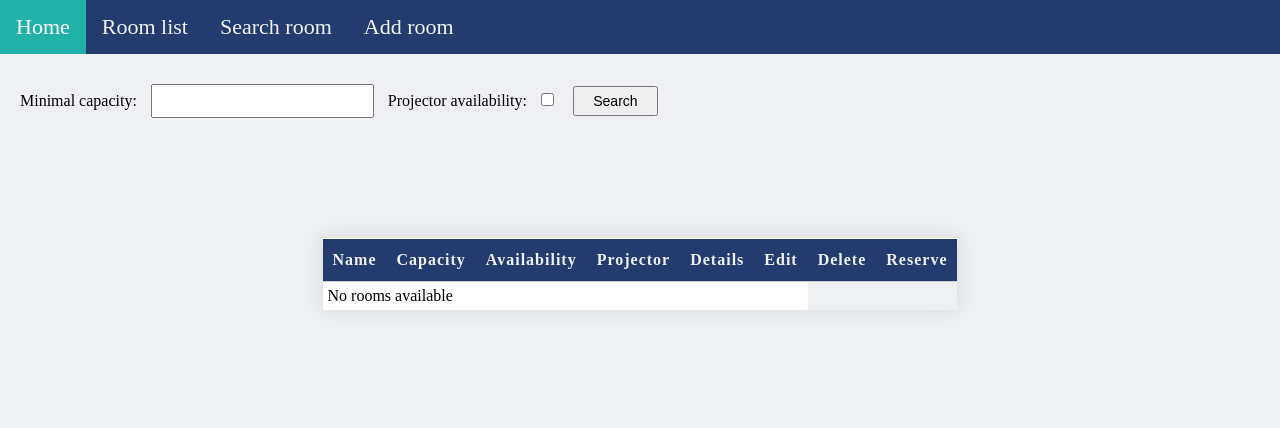
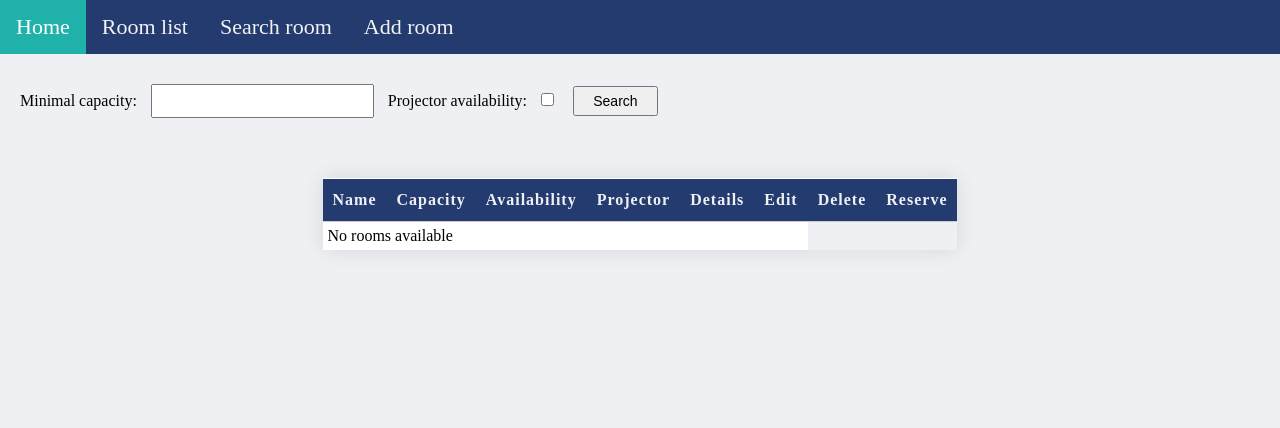
Before and after one commit to saradonin/conference_room_rental, a Django app: page /search/ in a window 1280 px wide. Shown: the part 126-554 px from the top of the page. Run offline with Django 4.2, Linux system fonts and the light colour scheme; data that the repository does not hold is empty.

Commit message:
innecessary items removed

```diff
--- a/reservations/templates/search_room.html
+++ b/reservations/templates/search_room.html
@@ -34,12 +34,7 @@
         <input type="checkbox" name="projector" value="True">
     </label>
     <button class="btn" type="submit">Search</button>
-
 </form>
-
-<div class="msg">
-    {{ message }}
-</div>
 
 <table class="table">
     <thead>
```
